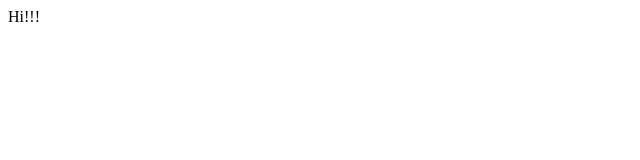
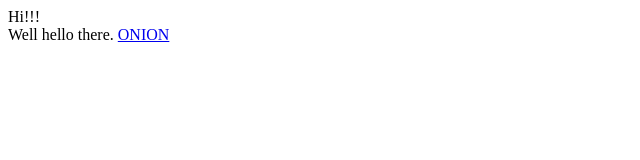
Before and after one commit to JeffreyATW/frontend_example, a plain HTML site: page index.html in a window 1280 px wide. Shown: the whole page, without its empty margins (0-640 px from the left). Drawn offline with Linux system fonts and the light colour scheme.

Commit message:
I changed the html file

```diff
--- a/index.html
+++ b/index.html
@@ -5,5 +5,9 @@
   </head>
   <body>
     Hi!!!
+<br>
+Well hello there.
+<a href=http://www.onion.com> ONION </a>
+
   </body>
 </html>
```
